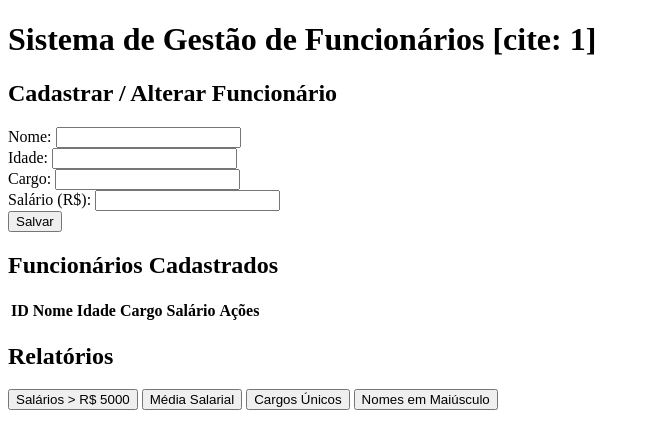
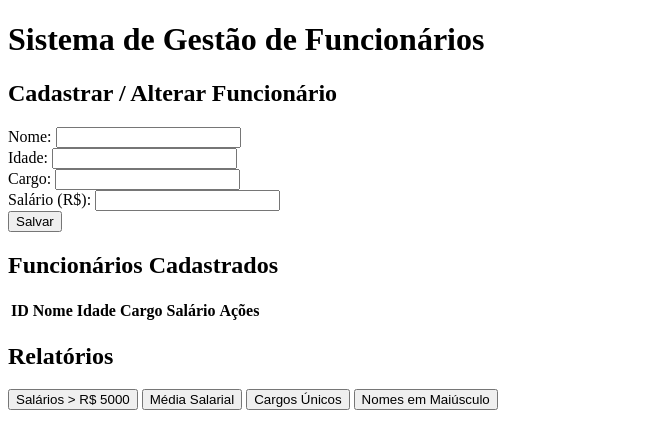
Before and after one commit to arthurfas123/LAB_tecnologia_de_construcao_de_software, a plain HTML site: page Funcionarios/index.html in a window 1280 px wide. Shown: the whole page, without its empty margins (0-649 px from the left). Drawn offline with Linux system fonts and the light colour scheme.

Commit message:
finalizado ex2

```diff
--- a/Funcionarios/index.html
+++ b/Funcionarios/index.html
@@ -7,7 +7,7 @@
     <link rel="stylesheet" href="style.css">
 </head>
 <body>
-    <h1>Sistema de Gestão de Funcionários [cite: 1]</h1>
+    <h1>Sistema de Gestão de Funcionários </h1>
 
     <div class="container">
         <h2>Cadastrar / Alterar Funcionário</h2>
```
